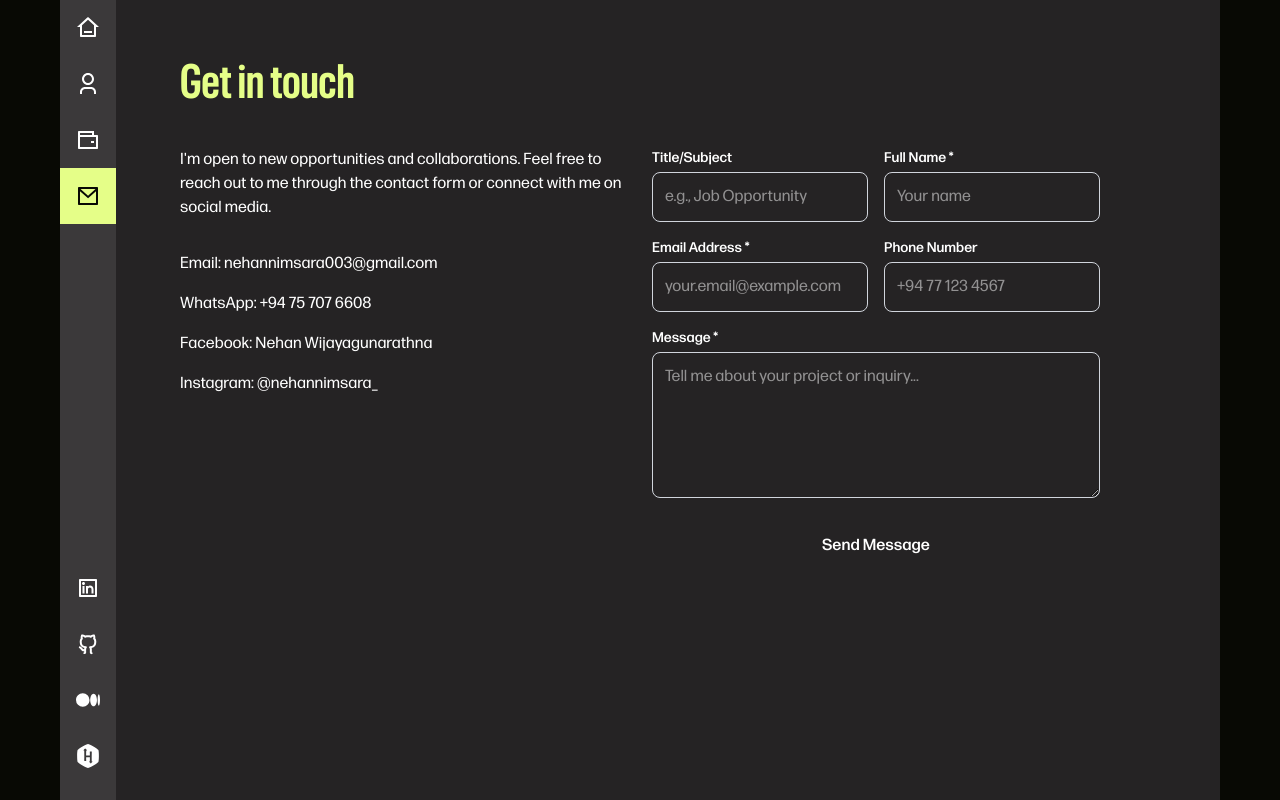
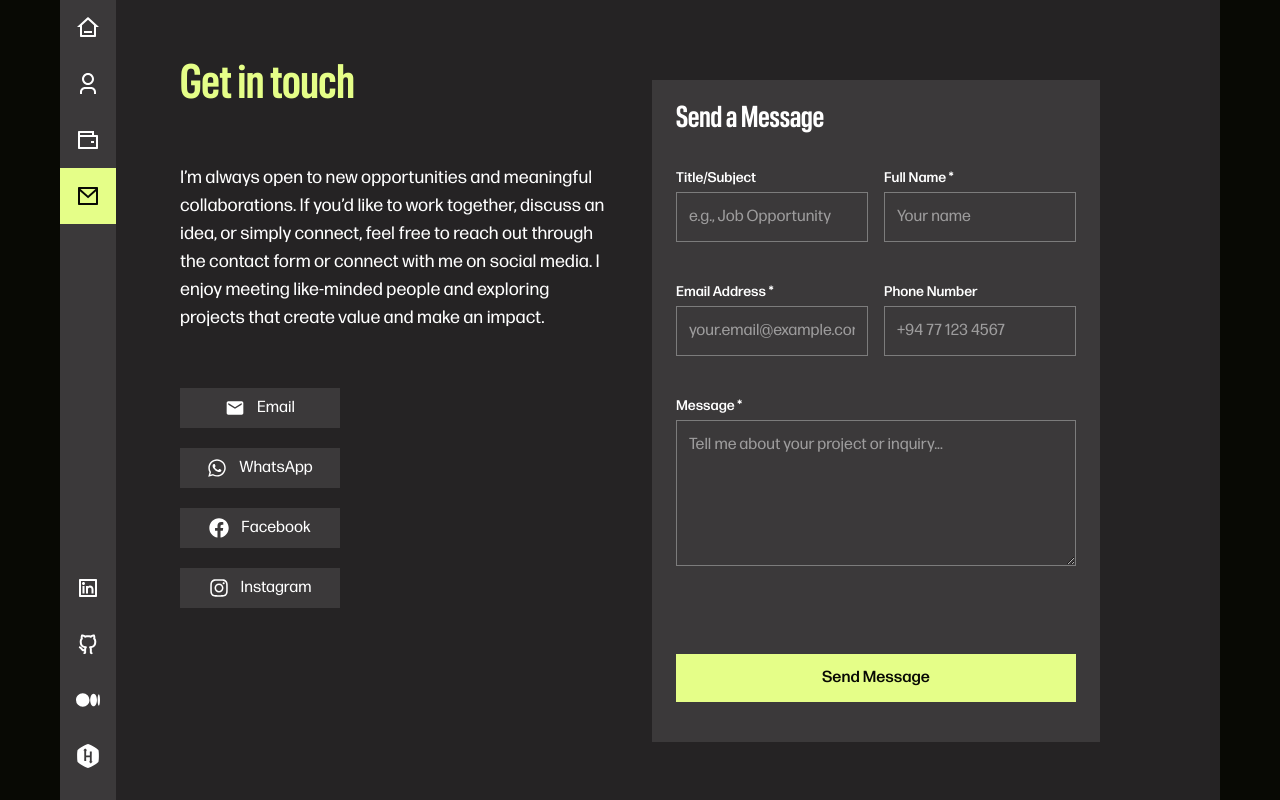
Before and after one commit to nehanz/portfolio-v1, a Next.js app: page /contact in a window 1280 px wide. Built offline with nearby package versions, Linux system fonts and the light colour scheme; no server answers.

Commit message:
Add Contact page Styles

```diff
--- a/app/contact/page.tsx
+++ b/app/contact/page.tsx
@@ -1,28 +1,54 @@
-'use client';
-import { useState } from 'react';
-import emailjs from '@emailjs/browser';
+"use client";
+import { useState } from "react";
+import emailjs from "@emailjs/browser";
+import { MdEmail } from "react-icons/md";
+import { FaWhatsapp, FaFacebook, FaInstagram } from "react-icons/fa";
+
+type FormData = {
+  title: string;
+  name: string;
+  message: string;
+  email: string;
+  phone: string;
+};
+
+type SubmitStatus = {
+  type: "success" | "error" | "";
+  message: string;
+};
 
 export default function Contact() {
-  const [formData, setFormData] = useState({
-    title: '',
-    name: '',
-    message: '',
-    email: '',
-    phone: ''
+  const [formData, setFormData] = useState<FormData>({
+    title: "",
+    name: "",
+    message: "",
+    email: "",
+    phone: "",
   });
+
   const [isSubmitting, setIsSubmitting] = useState(false);
-  const [submitStatus, setSubmitStatus] = useState({ type: '', message: '' });
+  const [submitStatus, setSubmitStatus] = useState<SubmitStatus>({
+    type: "",
+    message: "",
+  });
 
   const EMAILJS_SERVICE_ID = process.env.NEXT_PUBLIC_EMAILJS_SERVICE_ID;
   const EMAILJS_TEMPLATE_ID = process.env.NEXT_PUBLIC_EMAILJS_TEMPLATE_ID;
   const EMAILJS_PUBLIC_KEY = process.env.NEXT_PUBLIC_EMAILJS_PUBLIC_KEY;
 
-  const handleChange = (e: React.ChangeEvent<HTMLInputElement | HTMLTextAreaElement>) => {
+  const handleChange = (
+    e: React.ChangeEvent<HTMLInputElement | HTMLTextAreaElement>
+  ) => {
     const { name, value } = e.target;
-    setFormData(prev => ({
+    setFormData((prev) => ({
       ...prev,
-      [name]: value
+      [name]: value,
     }));
+  };
+
+  const validateEmail = (email: string): boolean => {
+    const emailRegex = /^[^\s@]+@[^\s@]+\.[^\s@]+$/;
+    return emailRegex.test(email);
   };
 
   const handleSubmit = async (e: React.FormEvent<HTMLFormElement>) => {
@@ -30,25 +56,38 @@ export default function Contact() {
 
     if (isSubmitting) return;
 
-    // Basic validation
-    if (!formData.email || !formData.message) {
+    // Enhanced validation
+    if (!formData.email || !formData.message || !formData.name) {
       setSubmitStatus({
-        type: 'error',
-        message: 'Email and message are required'
+        type: "error",
+        message: "Name, email and message are required",
+      });
+      return;
+    }
+
+    if (!validateEmail(formData.email)) {
+      setSubmitStatus({
+        type: "error",
+        message: "Please enter a valid email address",
       });
       return;
     }
 
     setIsSubmitting(true);
-    setSubmitStatus({ type: '', message: '' });
+    setSubmitStatus({ type: "", message: "" });
 
     try {
+      // Validate environment variables
+      if (!EMAILJS_SERVICE_ID || !EMAILJS_TEMPLATE_ID || !EMAILJS_PUBLIC_KEY) {
+        throw new Error("Email service configuration is missing");
+      }
+
       // Send email using EmailJS
       const response = await emailjs.send(
-        EMAILJS_SERVICE_ID ?? '',
-        EMAILJS_TEMPLATE_ID ?? '',
+        EMAILJS_SERVICE_ID,
+        EMAILJS_TEMPLATE_ID,
         {
-          to_name: 'Nehan',
+          to_name: "Nehan Wijayagunarathna",
           from_name: formData.name,
           from_email: formData.email,
           title: formData.title,
@@ -57,103 +96,117 @@ export default function Contact() {
           email: formData.email,
           phone: formData.phone,
           date: new Date().toLocaleDateString(),
-          timestamp: new Date().toISOString()
+          timestamp: new Date().toISOString(),
         },
-        EMAILJS_PUBLIC_KEY ?? ''
+        EMAILJS_PUBLIC_KEY
       );
 
       if (response.status === 200) {
         setSubmitStatus({
-          type: 'success',
-          message: 'Message sent successfully! I\'ll get back to you soon.'
+          type: "success",
+          message: "Message sent successfully! I'll get back to you soon.",
         });
 
         // Reset form
         setFormData({
-          title: '',
-          name: '',
-          message: '',
-          email: '',
-          phone: ''
+          title: "",
+          name: "",
+          message: "",
+          email: "",
+          phone: "",
         });
+
+        setTimeout(() => {
+          setSubmitStatus({ type: "", message: "" });
+        }, 5000);
       }
     } catch (error) {
-      console.error('EmailJS error:', error);
+      console.error("EmailJS error:", error);
       setSubmitStatus({
-        type: 'error',
-        message: 'Failed to send message. Please try again later.'
+        type: "error",
+        message: "Failed to send message. Please try again later.",
       });
+
+      setTimeout(() => {
+        setSubmitStatus({ type: "", message: "" });
+      }, 5000);
     } finally {
       setIsSubmitting(false);
     }
   };
 
+  const socialLinks = [
+    {
+      icon: <MdEmail className="text-xl text-(--color-accent)" />,
+      href: "mailto:nehannimsara003@gmail.com",
+      label: "Email",
+    },
+    {
+      icon: <FaWhatsapp className="text-xl text-(--color-accent)" />,
+      href: "https://wa.me/94757076608?text=Hello!",
+      label: "WhatsApp",
+    },
+    {
+      icon: <FaFacebook className="text-xl text-(--color-accent)" />,
+      href: "https://www.facebook.com/nehan.wijayagunarathna/",
+      label: "Facebook",
+    },
+    {
+      icon: <FaInstagram className="text-xl text-(--color-accent)" />,
+      href: "https://www.instagram.com/nehannimsara_/",
+      label: "Instagram",
+    },
+  ];
+
   return (
     <div className="h-screen overflow-y-auto [&::-webkit-scrollbar]:hidden [-ms-overflow-style:none] [scrollbar-width:none]">
       <div className="w-full p-10">
-        <div className="relative">
-          <section className="mb-10">
-            <h1 className="text-5xl font-bold text-(--color-primary) mb-10 mt-5">
-              Get in touch
-            </h1>
-
+        <div className="flex flex-col justify-center items-center h-full">
+          <section className="flex flex-col justify-center items-center h-full">
             <div className="grid lg:grid-cols-2 gap-6">
               <div className="flex flex-col gap-4">
-                <p>I'm open to new opportunities and collaborations. Feel free to reach out to me through the contact form or connect with me on social media.</p>
-                <div>
-                  <div className="mt-4">
-                    <a href="mailto:nehannimsara003@gmail.com" className="text-(--color-accent) hover:underline">
-                      Email: nehannimsara003@gmail.com
-                    </a>
-                  </div>
-                  <div className="mt-4">
-                    <a
-                      href="https://wa.me/94757076608?text=Hello!"
-                      className="text-(--color-accent) hover:underline"
-                      target="_blank"
-                      rel="noopener noreferrer"
-                    >
-                      WhatsApp: +94 75 707 6608
-                    </a>
-                  </div>
-                  <div className="mt-4">
-                    <a
-                      href="https://www.facebook.com/nehan.wijayagunarathna/"
-                      className="text-(--color-accent) hover:underline"
-                      target="_blank"
-                      rel="noopener noreferrer"
-                    >
-                      Facebook: Nehan Wijayagunarathna
-                    </a>
-                  </div>
-                  <div className="mt-4">
-                    <a
-                      href="https://www.instagram.com/nehannimsara_/"
-                      className="text-(--color-accent) hover:underline"
-                      target="_blank"
-                      rel="noopener noreferrer"
-                    >
-                      Instagram: @nehannimsara_
-                    </a>
-                  </div>
+                <h1 className="text-5xl font-bold text-[var(--color-primary)] mb-10 mt-5">
+                  Get in touch
+                </h1>
+                <p className="text-lg pr-5">
+                  I’m always open to new opportunities and meaningful
+                  collaborations. If you’d like to work together, discuss an
+                  idea, or simply connect, feel free to reach out through the
+                  contact form or connect with me on social media. I enjoy
+                  meeting like-minded people and exploring projects that create
+                  value and make an impact.
+                </p>
+                <div className="mt-10 flex flex-col gap-5">
+                  {socialLinks.map(({ icon, href, label }) => (
+                    <div key={label} className="w-0">
+                      <a
+                        href={href}
+                        target={label !== "Email" ? "_blank" : undefined}
+                        rel={
+                          label !== "Email" ? "noopener noreferrer" : undefined
+                        }
+                        aria-label={`Connect via ${label}`}
+                      >
+                        <div className="flex items-center gap-3 bg-[var(--color-accent1)] hover:bg-[var(--color-primary)] hover:text-[var(--color-background)] p-2 w-40 justify-center hover:border-[var(--color-primary)] transition-all duration-300">
+                          {icon}
+                          {label}
+                        </div>
+                      </a>
+                    </div>
+                  ))}
                 </div>
               </div>
 
-              <div className="flex flex-col gap-4">
-                {submitStatus.message && (
-                  <div className={`p-4 rounded-md mb-4 ${
-                    submitStatus.type === 'success'
-                      ? 'bg-green-100 text-green-700 border border-green-200'
-                      : 'bg-red-100 text-red-700 border border-red-200'
-                  }`}>
-                    {submitStatus.message}
-                  </div>
-                )}
+              <div className="flex flex-col gap-4 bg-[var(--color-accent1)] px-6 pt-5 mt-10 h-full">
+                <h2 className="text-3xl font-semibold mb-4">Send a Message</h2>
 
-                <form onSubmit={handleSubmit} className="space-y-4">
+                <form onSubmit={handleSubmit} className="space-y-10" noValidate>
                   <div className="grid grid-cols-1 md:grid-cols-2 gap-4">
                     <div>
-                      <label htmlFor="title" className="block text-sm font-medium mb-1">
+                      <label
+                        htmlFor="title"
+                        className="block text-sm font-medium mb-1"
+                      >
                         Title/Subject
                       </label>
                       <input
@@ -162,13 +215,17 @@ export default function Contact() {
                         name="title"
                         value={formData.title}
                         onChange={handleChange}
-                        className="w-full p-3 border border-gray-300 rounded-md focus:outline-none focus:ring-2 focus:ring-(--color-accent) focus:border-transparent"
+                        className="w-full p-3 border border-[var(--color-accent2)] focus:outline-none hover:border-[var(--color-foreground)] transition-all duration-300"
                         placeholder="e.g., Job Opportunity"
+                        aria-label="Message title or subject"
                       />
                     </div>
 
                     <div>
-                      <label htmlFor="name" className="block text-sm font-medium mb-1">
+                      <label
+                        htmlFor="name"
+                        className="block text-sm font-medium mb-1"
+                      >
                         Full Name *
                       </label>
                       <input
@@ -177,16 +234,21 @@ export default function Contact() {
                         name="name"
                         value={formData.name}
                         onChange={handleChange}
-                        className="w-full p-3 border border-gray-300 rounded-md focus:outline-none focus:ring-2 focus:ring-(--color-accent) focus:border-transparent"
+                        className="w-full p-3 border border-[var(--color-accent2)] focus:outline-none hover:border-[var(--color-foreground)] transition-all duration-300"
                         placeholder="Your name"
                         required
+                        aria-required="true"
+                        aria-label="Your full name"
                       />
                     </div>
                   </div>
 
                   <div className="grid grid-cols-1 md:grid-cols-2 gap-4">
                     <div>
-                      <label htmlFor="email" className="block text-sm font-medium mb-1">
+                      <label
+                        htmlFor="email"
+                        className="block text-sm font-medium mb-1"
+                      >
                         Email Address *
                       </label>
                       <input
@@ -195,14 +257,19 @@ export default function Contact() {
                         name="email"
                         value={formData.email}
                         onChange={handleChange}
-                        className="w-full p-3 border border-gray-300 rounded-md focus:outline-none focus:ring-2 focus:ring-(--color-accent) focus:border-transparent"
+                        className="w-full p-3 border border-[var(--color-accent2)] focus:outline-none hover:border-[var(--color-foreground)] transition-all duration-300"
                         placeholder="your.email@example.com"
                         required
+                        aria-required="true"
+                        aria-label="Your email address"
                       />
                     </div>
 
                     <div>
-                      <label htmlFor="phone" className="block text-sm font-medium mb-1">
+                      <label
+                        htmlFor="phone"
+                        className="block text-sm font-medium mb-1"
+                      >
                         Phone Number
                       </label>
                       <input
@@ -211,16 +278,18 @@ export default function Contact() {
                         name="phone"
                         value={formData.phone}
                         onChange={handleChange}
-                        className="w-full p-3 border border-gray-300 rounded-md focus:outline-none focus:ring-2 focus:ring-(--color-accent) focus:border-transparent"
+                        className="w-full p-3 border border-[var(--color-accent2)] focus:outline-none hover:border-[var(--color-foreground)] transition-all duration-300"
                         placeholder="+94 77 123 4567"
+                        aria-label="Your phone number (optional)"
                       />
                     </div>
                   </div>
 
-                  {/* Removed Preferred Contact Time */}
-
                   <div>
-                    <label htmlFor="message" className="block text-sm font-medium mb-1">
+                    <label
+                      htmlFor="message"
+                      className="block text-sm font-medium mb-1"
+                    >
                       Message *
                     </label>
                     <textarea
@@ -229,22 +298,42 @@ export default function Contact() {
                       value={formData.message}
                       onChange={handleChange}
                       rows={5}
-                      className="w-full p-3 border border-gray-300 rounded-md focus:outline-none focus:ring-2 focus:ring-(--color-accent) focus:border-transparent"
+                      className="w-full p-3 border border-[var(--color-accent2)] focus:outline-none hover:border-[var(--color-foreground)] transition-all duration-300"
                       placeholder="Tell me about your project or inquiry..."
                       required
+                      aria-required="true"
+                      aria-label="Your message"
                     ></textarea>
                   </div>
+
+                  {submitStatus.message && (
+                    <div
+                      className={`p-4 mb-4 text-sm ${
+                        submitStatus.type === "error"
+                          ? "text-red-400"
+                          : "text-white-400"
+                      }`}
+                      role="alert"
+                      aria-live="polite"
+                    >
+                      {submitStatus.message}
+                    </div>
+                  )}
 
                   <button
                     type="submit"
                     disabled={isSubmitting}
-                    className={`w-full py-3 px-4 rounded-md font-medium ${
+                    className={`w-full mt-10 py-3 px-4 font-medium ${
                       isSubmitting
-                        ? 'bg-gray-400 cursor-not-allowed'
-                        : 'bg-(--color-accent) text-white hover:bg-opacity-90'
+                        ? "bg-[var(--color-accent2)] cursor-not-allowed hover:cursor-not-allowed"
+                        : "bg-[var(--color-primary)] hover:bg-[var(--color-accent2)] text-[var(--color-background)] hover:text-[var(--color-foreground)] transition-all duration-300 cursor-pointer"
                     } transition duration-300`}
+                    aria-label={
+                      isSubmitting ? "Sending message" : "Send message"
+                    }
+                    aria-busy={isSubmitting}
                   >
-                    {isSubmitting ? 'Sending...' : 'Send Message'}
+                    {isSubmitting ? "Sending..." : "Send Message"}
                   </button>
                 </form>
               </div>
```
